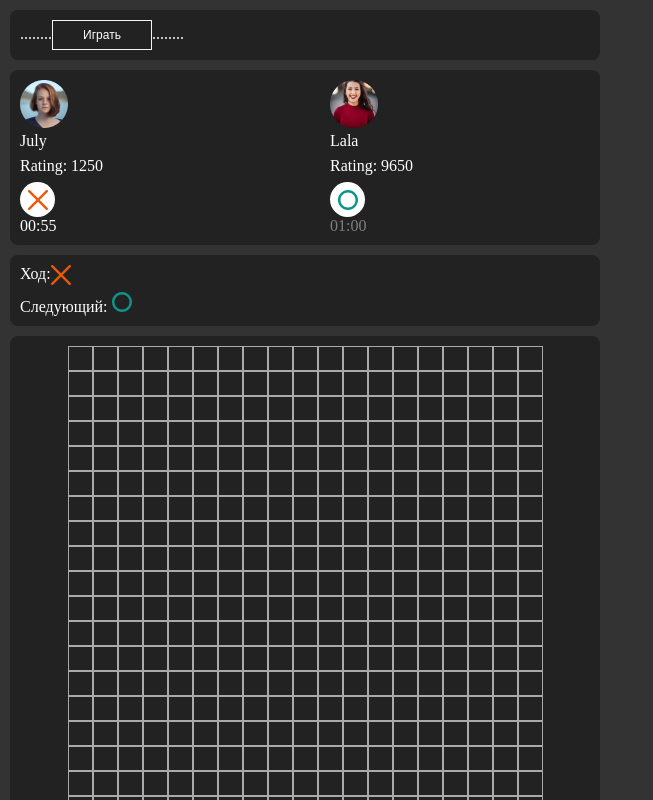
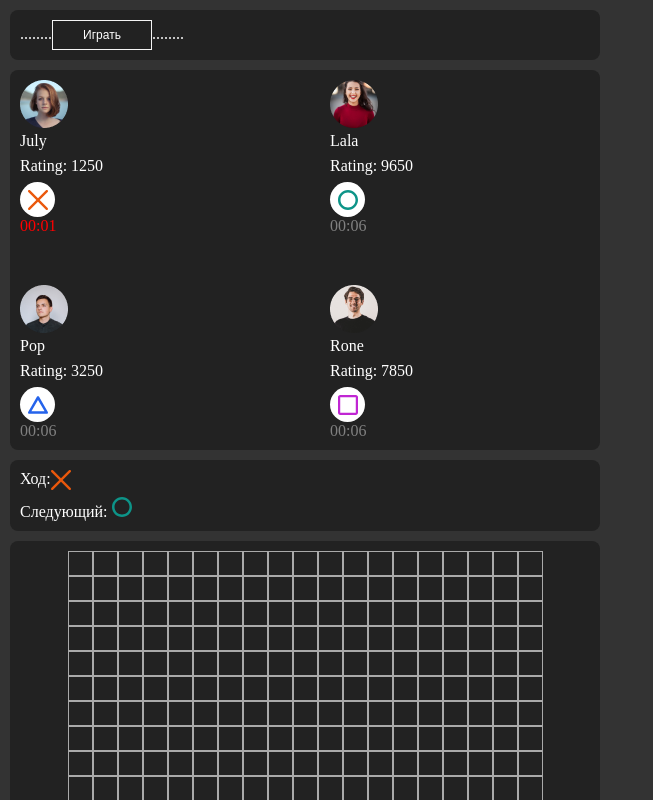
Before and after one commit to Lokteeva/tik-tak-toe, a Next.js app: page / in a window 1280 px wide. Shown: the top 800 px of the page, without its empty margins (0-653 px from the left). Built offline with nearby package versions, Linux system fonts and the light colour scheme.

Commit message:
время истекло

```diff
--- a/components/GameInfo.jsx
+++ b/components/GameInfo.jsx
@@ -4,7 +4,7 @@ import Image from 'next/image';
 import { useEffect, useState } from 'react';
 import { players } from './constants';
 
-export function GameInfo({ playersCount, currentMove, isDisabled }) {
+export function GameInfo({ playersCount, currentMove, isDisabled, onPlayerTimeOver }) {
   return (
     <Styled.Wrapper>
       <Styled.GameInfo>
@@ -12,6 +12,7 @@ export function GameInfo({ playersCount, currentMove, isDisabled }) {
           <PlayerInfo
             key={player.id}
             playerInfo={player}
+            onTimeOver={()=> onPlayerTimeOver(player.symbol)}
             isTimerRunning={currentMove === player.symbol && !isDisabled }
           />
         ))}
@@ -20,8 +21,8 @@ export function GameInfo({ playersCount, currentMove, isDisabled }) {
   );
 }
 
-function PlayerInfo({ playerInfo, isTimerRunning }) {
-  const [seconds, setSeconds] = useState(60);
+function PlayerInfo({ playerInfo, isTimerRunning, onTimeOver }) {
+  const [seconds, setSeconds] = useState(6);
 
   const minutesString = String(Math.floor(seconds / 60)).padStart(2, '0');
   const secondsString = String(seconds % 60).padStart(2, '0');
@@ -35,10 +36,18 @@ function PlayerInfo({ playerInfo, isTimerRunning }) {
       }, 1000);
       return () => {
         clearInterval(interval);
-        setSeconds(60);
+        setSeconds(6);
       };
     }
   }, [isTimerRunning]);
+
+  useEffect(() => {
+    if (seconds === 0) {
+      onTimeOver()
+    }
+    // комент для того, чтобы eslint проигнорировал ошибку
+    // eslint-disable-next-line react-hooks/exhaustive-deps
+  }, [seconds])
 
   return (
     <div>
--- a/components/model.js
+++ b/components/model.js
@@ -1,7 +1,7 @@
 import { MOVE_ORDER } from "./constants";
 
-export function getNextMove(currentMove, playersCount) {
-  const slicedMoveOrder = MOVE_ORDER.slice(0, playersCount);
+export function getNextMove(currentMove, playersCount, playersTimeOver) {
+  const slicedMoveOrder = MOVE_ORDER.slice(0, playersCount).filter(symbol => !playersTimeOver.includes(symbol));
 
   const nextMoveIndex = slicedMoveOrder.indexOf(currentMove) + 1;
   return slicedMoveOrder[nextMoveIndex] ?? slicedMoveOrder[0];
--- a/components/useGameState.jsx
+++ b/components/useGameState.jsx
@@ -4,16 +4,17 @@ import { computeWinner, getNextMove } from './model';
 
 
 export default function useGameState(plyersCount) {
-  const [{ cells, currentMove }, setGameState] = useState(() => ({
+  const [{ cells, currentMove, playersTimeOver }, setGameState] = useState(() => ({
     cells: new Array(19 * 19).fill(null),
     currentMove: GAME_SYMBOLS.CROSS,
+    playersTimeOver: [],
   }));
 
   // console.log(computeWinner(cells))
 
   const winnerSequence = computeWinner(cells);
 
-  const nextMove = getNextMove(currentMove, plyersCount);
+  const nextMove = getNextMove(currentMove, plyersCount, playersTimeOver);
 
   const handleCellClick = (index) => {
     setGameState((lastGameState) => {
@@ -23,7 +24,7 @@ export default function useGameState(plyersCount) {
 
       return {
         ...lastGameState,
-        currentMove: getNextMove(lastGameState.currentMove, plyersCount),
+        currentMove: getNextMove(lastGameState.currentMove, lastGameState.plyersCount, playersTimeOver),
         cells: lastGameState.cells.map((cell, i) =>
           i === index ? lastGameState.currentMove : cell,
         ),
@@ -31,11 +32,22 @@ export default function useGameState(plyersCount) {
     });
   };
 
+  const handlePlayerTimeOver = (symbol) => {
+    setGameState((lastGameState) => {
+      return {
+        ...lastGameState,
+        playersTimeOver: [...lastGameState.playersTimeOver, symbol],
+        currentMove: getNextMove(lastGameState.currentMove, lastGameState.plyersCount, playersTimeOver),
+      }
+    });
+  }
+
   return {
     cells,
     currentMove,
     nextMove,
     handleCellClick,
-    winnerSequence
+    winnerSequence,
+    handlePlayerTimeOver
   };
 }
--- a/pages/index.jsx
+++ b/pages/index.jsx
@@ -6,8 +6,8 @@ import { GameInfo } from '../components/GameInfo';
 import { useState } from 'react';
 
 export default function GameField() {
-  const [playersCount] = useState(2);
-  const { cells, currentMove, nextMove, handleCellClick, winnerSequence } = useGameState(playersCount);
+  const [playersCount] = useState(4);
+  const { cells, currentMove, nextMove, handleCellClick, winnerSequence, handlePlayerTimeOver } = useGameState(playersCount);
 
   // console.log(winnerSequence + "победа")
 
@@ -17,7 +17,7 @@ export default function GameField() {
         <Button>Играть</Button>........
       </Styled.Wrapper>
 
-      <GameInfo playersCount={playersCount} currentMove={currentMove} isDisabled={!!winnerSequence} />
+      <GameInfo playersCount={playersCount} currentMove={currentMove} isDisabled={!!winnerSequence} onPlayerTimeOver={handlePlayerTimeOver}/>
 
       <Styled.Wrapper>
         <Styled.Span>
@@ -35,6 +35,7 @@ export default function GameField() {
               <Styled.Cell
               key={index}
               $isWinner = {winnerSequence?.includes(index)}
+              disabled={!!winnerSequence}
               onClick={() => {
                 handleCellClick(index);
               }}>
```
